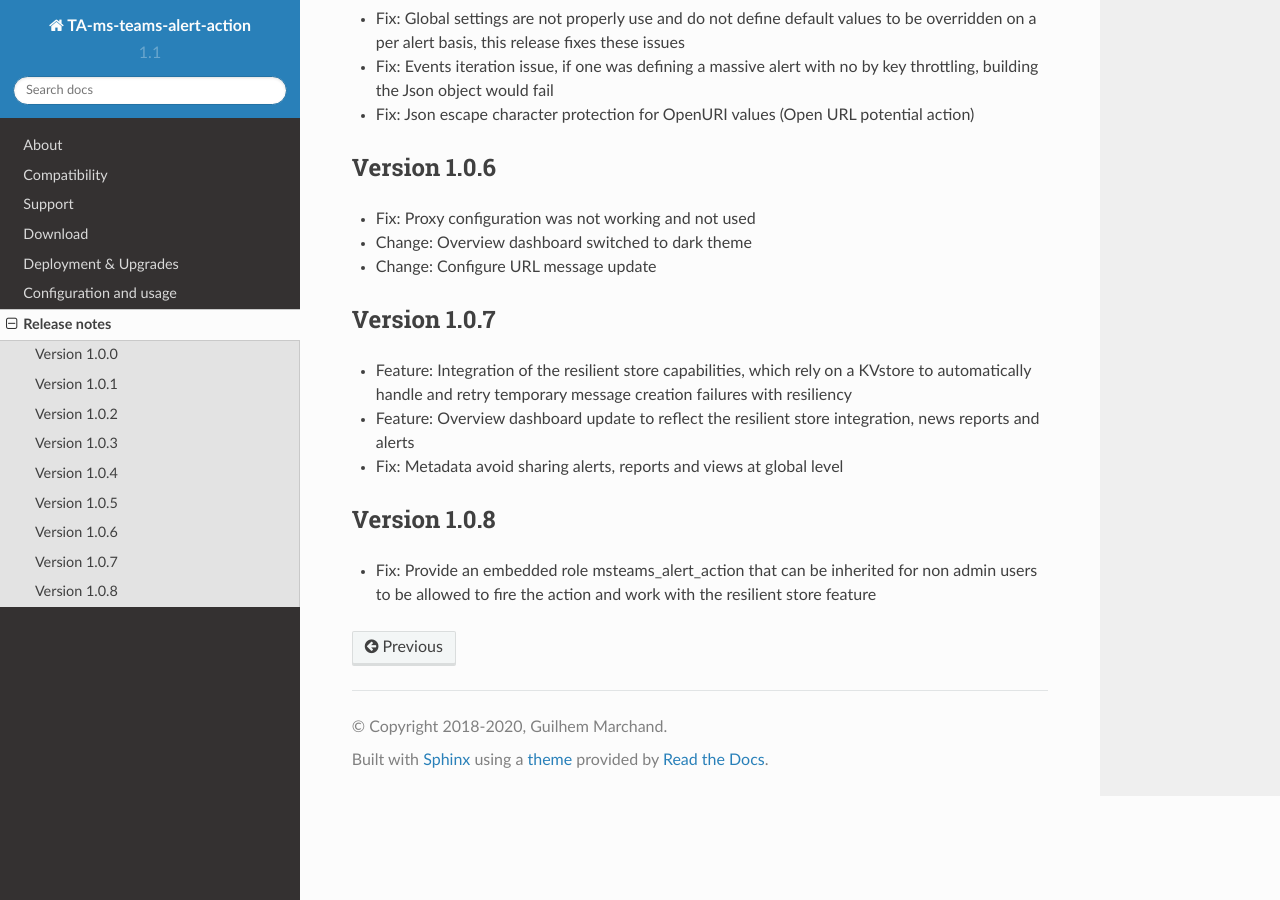
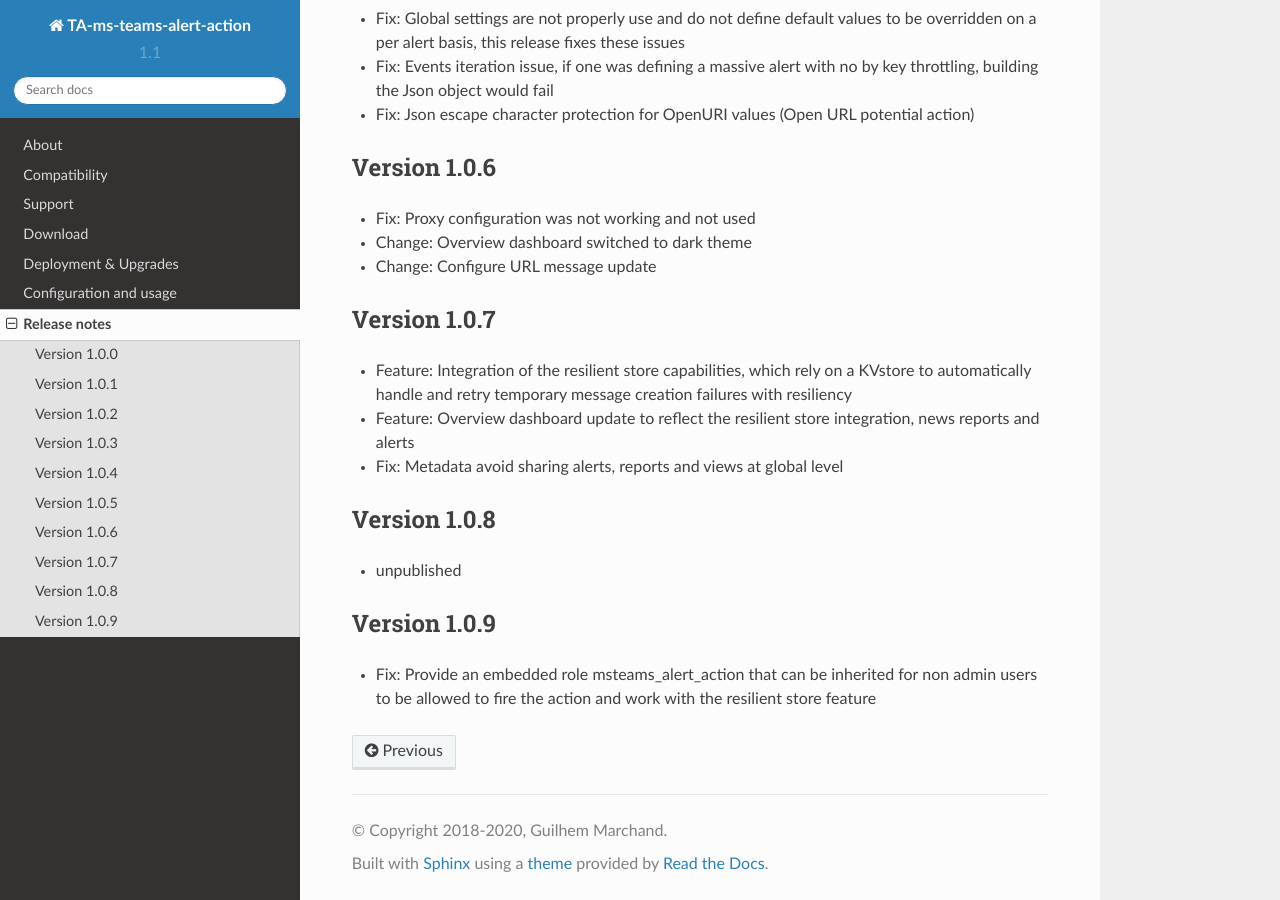
Before and after one commit to guilhemmarchand/TA-ms-teams-alert-action, a Sphinx documentation site: the page built from docs/releasenotes.rst, in a window 1280 px wide and 900 px high, scrolled down 921 px. Built offline with Sphinx 7.4.7 and the Read the Docs theme 2.0.0, drawn with Linux system fonts in a browser that asks for light colours.

Commit message:
Version 1.0.9
- Fix: Provide an embedded role msteams_alert_action that can be inherited for non admin users to be allowed to fire the action and work with the resilient store feature

```diff
--- a/docs/releasenotes.rst
+++ b/docs/releasenotes.rst
@@ -55,4 +55,9 @@
 Version 1.0.8
 =============
 
+- unpublished
+
+Version 1.0.9
+=============
+
 - Fix: Provide an embedded role msteams_alert_action that can be inherited for non admin users to be allowed to fire the action and work with the resilient store feature
```
Also changed, not shown: 4 other files.
